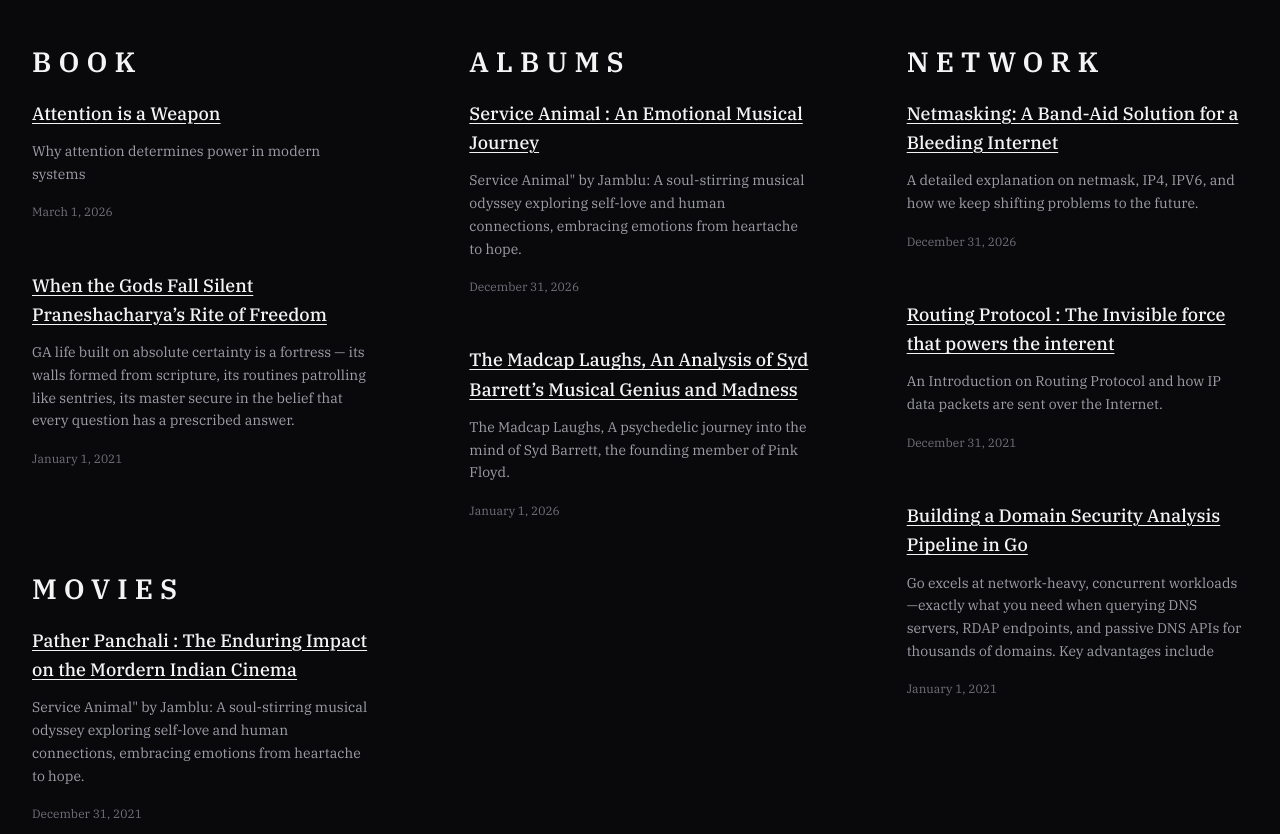
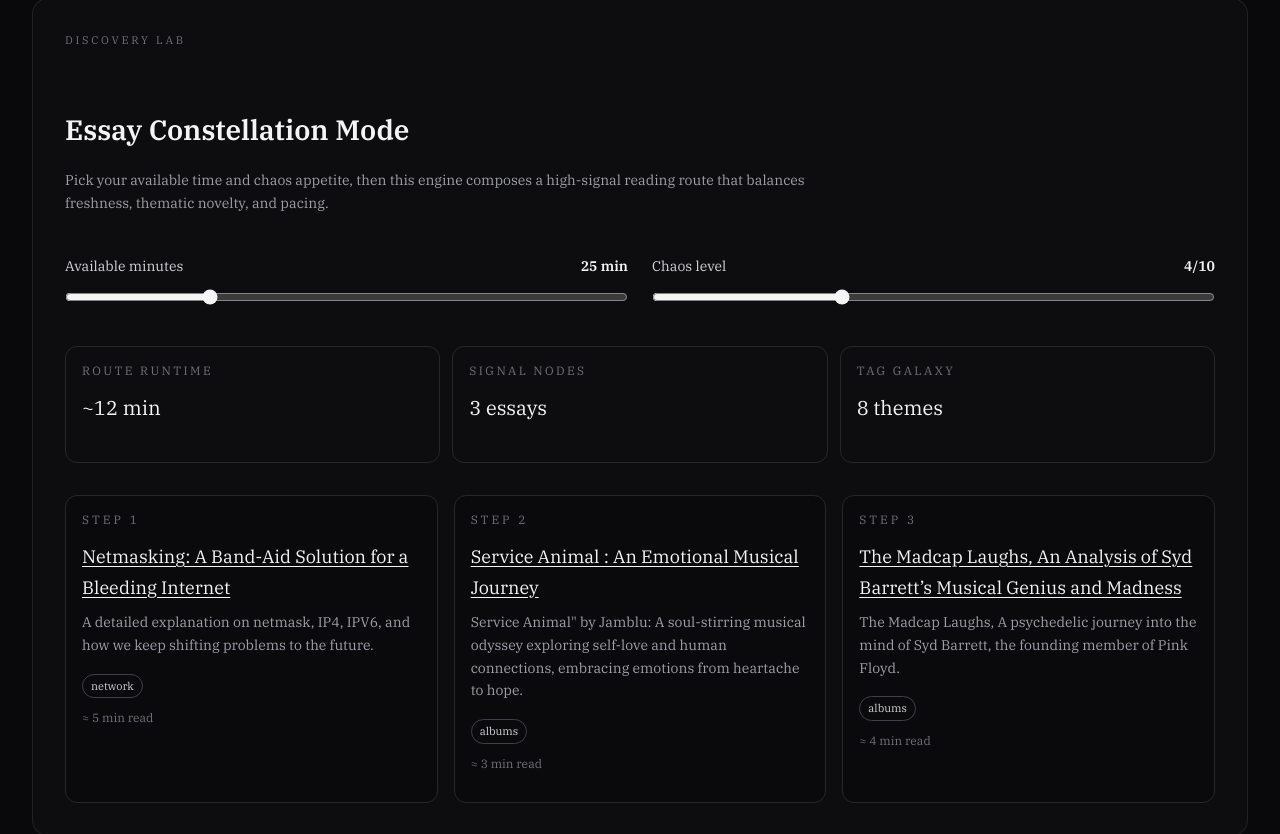
Before and after one commit to S4tvara/nilaysharan2026, a Next.js app: page /essays in a window 1280 px wide. Shown: the part 306-1140 px from the top of the page. Built offline with nearby package versions, Linux system fonts and the light colour scheme; no server answers.

Commit message:
Add interactive constellation discovery mode to essays page

```diff
--- a/src/app/essays/page.tsx
+++ b/src/app/essays/page.tsx
@@ -1,5 +1,6 @@
 import Link from "next/link";
 import { getAllEssays } from "@/lib/essays";
+import EssayDiscoveryLab from "@/components/EssayDiscoveryLab";
 
 type Essay = ReturnType<typeof getAllEssays>[number];
 
@@ -26,6 +27,15 @@ export default function Page() {
 
   const tags = Object.keys(grouped);
 
+  const discoveryPayload = essays.map((essay) => ({
+    slug: essay.slug,
+    title: essay.frontmatter.title,
+    description: essay.frontmatter.description,
+    date: essay.frontmatter.date,
+    tags: (essay.frontmatter.tags ?? ["general"]) as string[],
+    readMinutes: Math.max(3, Math.ceil(essay.content.split(/\s+/).filter(Boolean).length / 210)),
+  }));
+
   const columns: string[][] = [[], [], []];
 
   tags.forEach((tag, i) => {
@@ -44,6 +54,8 @@ export default function Page() {
           {essays.length} ideas which took more than an evening to explore.
         </p>
       </header>
+
+      <EssayDiscoveryLab essays={discoveryPayload} />
 
       {/* Columns */}
       <div className="grid grid-cols-1 md:grid-cols-3 gap-x-24">
--- /dev/null
+++ b/src/components/EssayDiscoveryLab.tsx
@@ -0,0 +1,174 @@
+"use client";
+
+import Link from "next/link";
+import { useMemo, useState } from "react";
+
+type EssayCard = {
+  slug: string;
+  title: string;
+  description?: string;
+  date: string;
+  tags: string[];
+  readMinutes: number;
+};
+
+type Props = {
+  essays: EssayCard[];
+};
+
+function scoreEssay(
+  essay: EssayCard,
+  usedTags: Set<string>,
+  currentTotal: number,
+  targetMinutes: number,
+  chaos: number,
+) {
+  const freshness = Math.max(
+    0,
+    1 - (Date.now() - new Date(essay.date).getTime()) / (1000 * 60 * 60 * 24 * 365 * 4),
+  );
+
+  const overlapCount = essay.tags.filter((tag) => usedTags.has(tag)).length;
+  const novelty = essay.tags.length === 0 ? 1 : 1 - overlapCount / essay.tags.length;
+  const pacingPenalty = Math.abs(targetMinutes - (currentTotal + essay.readMinutes)) / Math.max(targetMinutes, 1);
+
+  return novelty * (1 + chaos * 0.4) + freshness * 0.6 - pacingPenalty * 0.8;
+}
+
+export default function EssayDiscoveryLab({ essays }: Props) {
+  const [targetMinutes, setTargetMinutes] = useState(25);
+  const [chaos, setChaos] = useState(4);
+
+  const uniqueTags = useMemo(() => {
+    const tags = new Set<string>();
+    essays.forEach((essay) => essay.tags.forEach((tag) => tags.add(tag)));
+    return tags;
+  }, [essays]);
+
+  const route = useMemo(() => {
+    if (!essays.length) return [];
+
+    const sorted = [...essays].sort(
+      (a, b) => new Date(b.date).getTime() - new Date(a.date).getTime(),
+    );
+
+    const picked: EssayCard[] = [];
+    const usedTags = new Set<string>();
+    let total = 0;
+
+    while (picked.length < 3 && picked.length < essays.length) {
+      const candidates = sorted.filter((essay) => !picked.some((p) => p.slug === essay.slug));
+
+      const best = candidates
+        .map((essay) => ({
+          essay,
+          score:
+            scoreEssay(essay, usedTags, total, targetMinutes, chaos) +
+            (Math.sin(essay.slug.length * (chaos + 1)) + 1) * (chaos / 30),
+        }))
+        .sort((a, b) => b.score - a.score)[0]?.essay;
+
+      if (!best) break;
+
+      picked.push(best);
+      total += best.readMinutes;
+      best.tags.forEach((tag) => usedTags.add(tag));
+
+      if (total >= targetMinutes * 1.25) break;
+    }
+
+    return picked;
+  }, [chaos, essays, targetMinutes]);
+
+  const routeMinutes = route.reduce((sum, essay) => sum + essay.readMinutes, 0);
+
+  return (
+    <section className="mb-24 rounded-2xl border border-zinc-800/80 bg-zinc-900/30 p-6 md:p-8">
+      <div className="mb-6 flex flex-col gap-2">
+        <p className="text-[11px] uppercase tracking-[0.25em] text-zinc-500">Discovery Lab</p>
+        <h2 className="text-2xl text-zinc-100">Essay Constellation Mode</h2>
+        <p className="max-w-3xl text-sm leading-relaxed text-zinc-400">
+          Pick your available time and chaos appetite, then this engine composes a high-signal
+          reading route that balances freshness, thematic novelty, and pacing.
+        </p>
+      </div>
+
+      <div className="mb-8 grid gap-6 md:grid-cols-2">
+        <label className="block">
+          <div className="mb-2 flex items-center justify-between text-sm text-zinc-300">
+            <span>Available minutes</span>
+            <strong className="text-zinc-100">{targetMinutes} min</strong>
+          </div>
+          <input
+            type="range"
+            min={10}
+            max={70}
+            step={5}
+            value={targetMinutes}
+            onChange={(event) => setTargetMinutes(Number(event.target.value))}
+            className="w-full accent-zinc-100"
+          />
+        </label>
+
+        <label className="block">
+          <div className="mb-2 flex items-center justify-between text-sm text-zinc-300">
+            <span>Chaos level</span>
+            <strong className="text-zinc-100">{chaos}/10</strong>
+          </div>
+          <input
+            type="range"
+            min={1}
+            max={10}
+            step={1}
+            value={chaos}
+            onChange={(event) => setChaos(Number(event.target.value))}
+            className="w-full accent-zinc-100"
+          />
+        </label>
+      </div>
+
+      <div className="mb-8 grid grid-cols-1 gap-3 sm:grid-cols-3">
+        <div className="rounded-xl border border-zinc-800 p-4">
+          <p className="text-xs uppercase tracking-[0.2em] text-zinc-500">Route runtime</p>
+          <p className="mt-2 text-xl text-zinc-100">~{routeMinutes} min</p>
+        </div>
+        <div className="rounded-xl border border-zinc-800 p-4">
+          <p className="text-xs uppercase tracking-[0.2em] text-zinc-500">Signal nodes</p>
+          <p className="mt-2 text-xl text-zinc-100">{route.length} essays</p>
+        </div>
+        <div className="rounded-xl border border-zinc-800 p-4">
+          <p className="text-xs uppercase tracking-[0.2em] text-zinc-500">Tag galaxy</p>
+          <p className="mt-2 text-xl text-zinc-100">{uniqueTags.size} themes</p>
+        </div>
+      </div>
+
+      <div className="grid gap-4 md:grid-cols-3">
+        {route.map((essay, index) => (
+          <article key={essay.slug} className="rounded-xl border border-zinc-800 bg-black/20 p-4">
+            <p className="mb-2 text-xs uppercase tracking-[0.25em] text-zinc-500">Step {index + 1}</p>
+            <Link
+              href={`/essays/${essay.slug}`}
+              className="text-lg leading-snug text-zinc-100 hover:underline"
+            >
+              {essay.title}
+            </Link>
+            {essay.description && (
+              <p className="mt-2 text-sm leading-relaxed text-zinc-400">{essay.description}</p>
+            )}
+            <div className="mt-3 flex flex-wrap gap-2">
+              {essay.tags.map((tag) => (
+                <span
+                  key={tag}
+                  className="rounded-full border border-zinc-700 px-2 py-0.5 text-[11px] text-zinc-300"
+                >
+                  {tag}
+                </span>
+              ))}
+            </div>
+            <p className="mt-3 text-xs text-zinc-500">≈ {essay.readMinutes} min read</p>
+          </article>
+        ))}
+      </div>
+    </section>
+  );
+}
```
